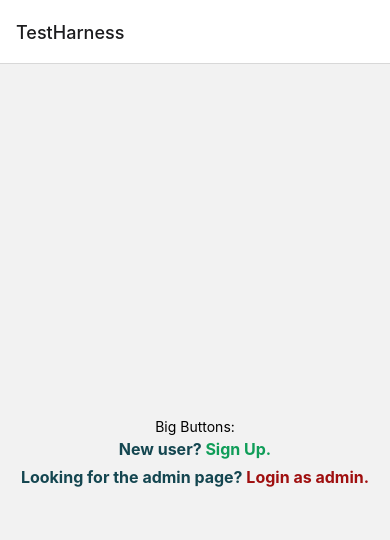
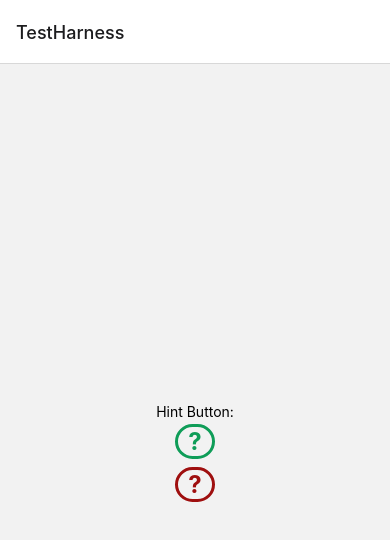
Before and after one commit to Platymek/HumanComputerInteraction-HiFi-Prototype, a React Native app: screen / in a window 390 px wide. Shown: the top 540 px of the page. Built offline with nearby package versions, Linux system fonts and the light colour scheme.

Commit message:
Hint button created (and big button small update)

```diff
--- a/App.js
+++ b/App.js
@@ -4,7 +4,7 @@ import { NavigationContainer } from '@react-navigation/native';
 import { createNativeStackNavigator } from '@react-navigation/native-stack';
 
 import colors from './Colors'
-import HyperLinkText from './pages/templates/components/HyperLinkText'
+import HintButton from './pages/templates/components/HintButton'
 
 function TestHarness({ navigation, route }) {
 
@@ -20,31 +20,19 @@ function TestHarness({ navigation, route }) {
                 justifyContent: 'center'
             }}>
 
-            <Text>Big Buttons:</Text>
+            <Text>Hint Button:</Text>
 
-            <HyperLinkText
+            <HintButton
 
+                text={"Hello! I'm in the modal!"}
                 colors={colors}
-                text="New user? "
-                link="Sign Up."
-
-                onPress={() => {
-
-                    navigation.navigate("TestHarness2")
-                }}
             />
 
-            <HyperLinkText
+            <HintButton
 
+                text={"Hello! I'm in the modal! Also, weirdly, I'm red?"}
                 colors={colors}
-                text="Looking for the admin page? "
-                link="Login as admin."
                 alt={true}
-
-                onPress={() => {
-
-                    navigation.navigate("TestHarness2")
-                }}
             />
         </View>
     );
--- a/pages/templates/components/BigButton.js
+++ b/pages/templates/components/BigButton.js
@@ -7,6 +7,7 @@ import { Text, View, Button, StyleSheet, Image } from 'react-native';
     props:
     - colors: color palette of page
     - title: text in big button
+    - onPress: function to be performed when the button is pressed
     - (optional) source: source of image
 */
 
--- /dev/null
+++ b/pages/templates/components/HintButton.js
@@ -0,0 +1,161 @@
+import React, { useState } from 'react';
+import { Text, View, Modal, Pressable, StyleSheet } from 'react-native';
+import BigButton from './BigButton'
+
+/*
+    - HintButton Component -
+
+    props:
+    - colors: color palette of page
+    - (optional) alt: boolean, colour as red instead of green
+*/
+
+export default function HintButton(props) {
+
+    const [modalVisible, setModalVisible] = useState(false);
+
+    function getColor() {
+
+        return props.alt == true ? props.colors[5] : props.colors[3];
+    }
+
+    return (
+
+        <View style={{
+
+            padding: 4,
+        }}>
+            <Modal
+
+                visible={modalVisible}
+                transparent={true}
+
+                onRequestClose={() => {
+
+                    setModalVisible(!modalVisible)
+                }}
+            >
+                <View
+
+                    style={{
+
+                        flex: 1,
+                        justifyContent: 'center',
+                        alignItems: 'center',
+                    }}
+                >
+                    <View
+
+                        style={{
+
+                            borderWidth: 3,
+                            borderColor: getColor(),
+                            borderRadius: 4,
+
+                            width: 300,
+                            margin: 20,
+                            backgroundColor: props.colors[1],
+                            padding: 10,
+                            alignItems: 'center',
+
+                            shadowOffset: {
+
+                                width: 0,
+                                height: 2,
+                            },
+
+                            shadowOpacity: 0.25,
+                            shadowRadius: 4,
+                            elevation: 5,
+                        }}
+                    >
+                        <View style={[{
+
+                            borderColor: getColor(),
+                            marginTop: 16,
+                        },
+                            styles.questionBorder
+                        ]}>
+
+                            <Text
+                                selectable={false}
+                                style={[{ color: getColor() }, styles.questionText]}
+                            >
+                                ?
+                            </Text>
+                        </View>
+
+                        <Text
+
+                            style={{
+
+                                color: props.colors[2],
+                                fontSize: 24,
+                                margin: 16,
+                                marginTop: 32,
+                                marginBottom: 32,
+                            }}
+                        >
+                            {props.text}
+                        </Text>
+
+                        <BigButton
+
+                            colors={props.colors}
+                            title="Okay"
+                            onPress={() => {
+
+                                setModalVisible(!modalVisible)
+                            }}
+
+                            alt={true}
+                        />
+                    </View>
+                </View>
+            </Modal>
+
+            <Pressable
+
+                unstable_pressDelay={1}
+                onPress={() => setModalVisible(true)}
+                color={ getColor() }
+
+                style={[
+                    { borderColor: getColor() },
+                    styles.questionBorder
+                ]}
+            >
+                <Text
+
+                    selectable={false}
+
+                    style={[
+                        { color: getColor() },
+                        styles.questionText
+                    ]}
+                >
+                    ?
+                </Text>
+            </Pressable>
+        </View>
+    );
+}
+
+const styles = StyleSheet.create({
+
+    questionText: {
+
+        marginLeft: 10,
+        marginRight: 10,
+        fontWeight: 'bold',
+        fontSize: 24,
+    },
+
+    questionBorder: {
+
+        padding: 0,
+        borderWidth: 3,
+        borderRadius: 999,
+        alignItems: 'center'
+    }
+});
```
Also changed, not shown: 1 other file (tests, documents, lock files or other folders).
